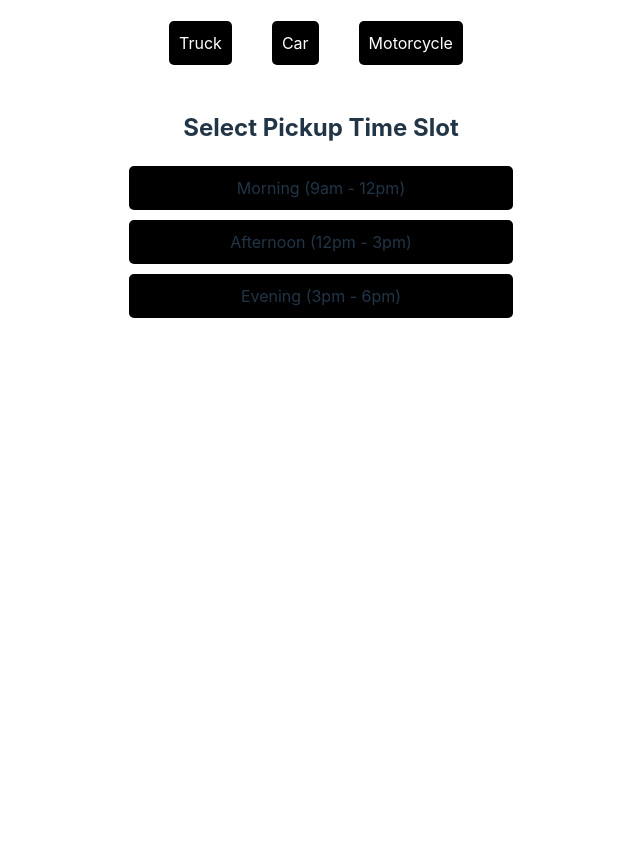
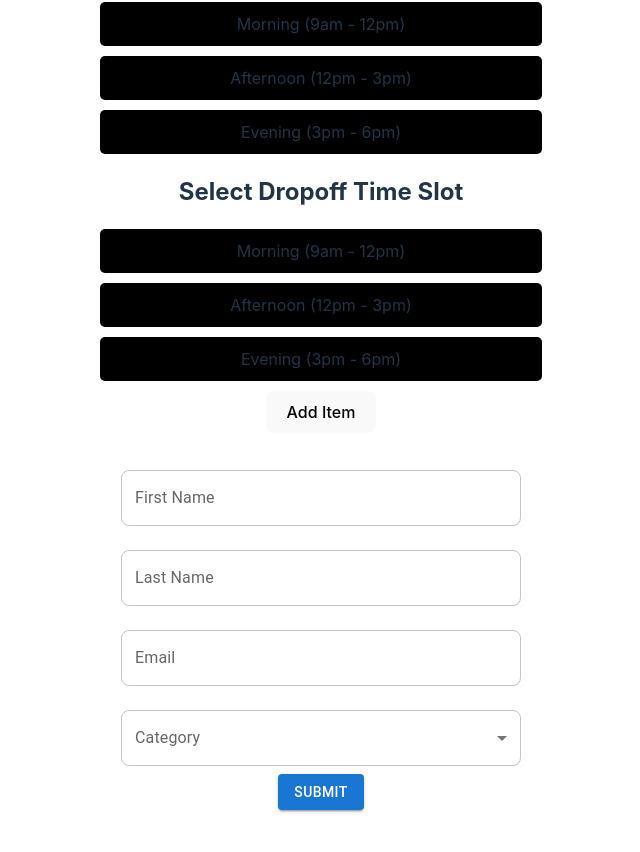
Before and after one commit to ZeyadAttia5/El-m4t4teen, a React (Vite) app in the folder Helpawy/: page /choose-item-type in a window 1280 px wide. Shown: the part 276-1128 px from the top of the page, without its empty margins (319-959 px from the left). Before the commit the page ends 800 px from the top, so only its background shows below. Built offline with nearby package versions, Linux system fonts and the light colour scheme.

Commit message:
added some components

```diff
--- a/Helpawy/package.json
+++ b/Helpawy/package.json
@@ -10,8 +10,12 @@
     "preview": "vite preview"
   },
   "dependencies": {
+    "@emotion/react": "^11.11.4",
+    "@emotion/styled": "^11.11.5",
+    "@mui/material": "^5.15.15",
     "react": "^18.2.0",
-    "react-dom": "^18.2.0"
+    "react-dom": "^18.2.0",
+    "react-router-dom": "^6.23.0"
   },
   "devDependencies": {
     "@types/react": "^18.2.66",
--- a/Helpawy/src/App.jsx
+++ b/Helpawy/src/App.jsx
@@ -1,14 +1,22 @@
 import './App.css'
 import TransportationPicker from './TransportationPicker/TransportationPicker.jsx'
 import SchedulePicker from './SchedulePicker/SchedulePicker.jsx'
+import ScheduleDropoff from './ScheduleDropoff/ScheduleDropoff.jsx'
+import ChooseItemTypePage from './ChooseItemTypePage/ChooseItemTypePage.jsx'; // Assuming you have a component for choosing item type
+import RedirectionButton from './RedirectionButton/RedirectionButton.jsx'
+import { BrowserRouter as Router } from 'react-router-dom';
+
 
 function App() {
 
   return (
     <>
-      {/* <Student name="Ahmed" /> */}
-      <TransportationPicker />
-      <SchedulePicker/>
+    <TransportationPicker/>
+    <SchedulePicker/>
+    <ScheduleDropoff/>
+      <Router>
+        <RedirectionButton title="Add Item" />
+      </Router>
     </>
   )
 }
--- /dev/null
+++ b/Helpawy/src/ChooseItemTypePage/ChooseItemTypePage.css
@@ -0,0 +1,32 @@
+/* App.css or any other CSS file where you define styles */
+.form-container {
+    width: 100%;
+    max-width: 400px;
+    /* Adjust width as needed */
+    margin: 0 auto;
+    padding: 20px;
+    border: 1px solid white;
+    border-radius: 5px;
+    background-color: white;
+}
+
+.form-field {
+    margin-bottom: 20px; /* Add spacing between form fields */
+  }
+
+  /* Adjust the border and placeholder behavior for all form fields */
+  .form-field .MuiOutlinedInput-root {
+    border-radius: 8px; /* Adjust the border radius as needed */
+  }
+
+  /* Style the placeholder text */
+  .form-field .MuiInputLabel-root.Mui-focused {
+    transform: translate(14px, -8px) scale(0.75); /* Adjust the position of the placeholder text */
+    background-color: #fff; /* Ensure the placeholder background matches the input field */
+    padding: 0 4px; /* Adjust padding as needed */
+  }
+
+
+.submit-button {
+    margin-top: 15px;
+}
--- /dev/null
+++ b/Helpawy/src/ChooseItemTypePage/ChooseItemTypePage.jsx
@@ -0,0 +1,94 @@
+import React, { useState } from 'react';
+import TextField from '@mui/material/TextField';
+import Button from '@mui/material/Button';
+import FormControl from '@mui/material/FormControl';
+import Select from '@mui/material/Select';
+import MenuItem from '@mui/material/MenuItem';
+import InputLabel from '@mui/material/InputLabel';
+import './ChooseItemTypePage.css'; // Import your CSS file
+
+const MyForm = () => {
+  // State for form fields
+  const [formData, setFormData] = useState({
+    firstName: '',
+    lastName: '',
+    email: '',
+    category: '',
+  });
+
+  // Handler for form field changes
+  const handleInputChange = (e) => {
+    const { name, value } = e.target;
+    setFormData((prevData) => ({
+      ...prevData,
+      [name]: value,
+    }));
+  };
+
+  // Handler for form submission
+  const handleSubmit = (e) => {
+    e.preventDefault();
+    // Handle form submission here (e.g., send data to server)
+    console.log('Form data:', formData);
+  };
+
+  return (
+    <form className="form-container" onSubmit={handleSubmit}>
+      <TextField
+        name="firstName"
+        label="First Name"
+        value={formData.firstName}
+        onChange={handleInputChange}
+        fullWidth
+        margin="normal"
+        className="form-field"
+      />
+      <TextField
+        name="lastName"
+        label="Last Name"
+        value={formData.lastName}
+        onChange={handleInputChange}
+        fullWidth
+        margin="normal"
+        className="form-field"
+      />
+      <TextField
+        name="email"
+        label="Email"
+        type="email"
+        value={formData.email}
+        onChange={handleInputChange}
+        fullWidth
+        margin="normal"
+        className="form-field"
+      />
+      <FormControl fullWidth margin="normal" className="form-field">
+        {/* <InputLabel id="category-label">Category</InputLabel> */}
+
+        <InputLabel
+        id="category-label"
+        type="category"
+        fullWidth
+        margin="normal"
+        className="form-field"
+      > Category</InputLabel>
+        <Select
+          labelId="category-label"
+          name="category"
+          value={formData.category}
+          onChange={handleInputChange}
+        >
+          <MenuItem value="health">Health Sector Donations</MenuItem>
+          <MenuItem value="school">School Supplies Donations</MenuItem>
+          <MenuItem value="refugee">Refugee and Poverty Line Needs</MenuItem>
+          <MenuItem value="orphanage">Orphanage Donations</MenuItem>
+        </Select>
+      </FormControl>
+      <Button type="submit" variant="contained" color="primary" className="submit-button">
+        Submit
+      </Button>
+    </form>
+  );
+};
+
+export default MyForm;
--- /dev/null
+++ b/Helpawy/src/RedirectionButton/RedirectionButton.css
@@ -0,0 +1,19 @@
+.Redirection-Button {
+    padding: 10px;
+    cursor: pointer;
+    border-radius: 5px;
+    margin-bottom: 10px;
+    background-color: #000000;
+    transition: background-color 0.3s ease-in-out;
+  }
+
+  .Redirection-Button:hover {
+    background-color: gray;
+    border: #000000;
+  }
+
+  /* .Redirection-Button:focus {
+    /* background-color: red; */
+    border: #000000;
+
+  } */
--- /dev/null
+++ b/Helpawy/src/RedirectionButton/RedirectionButton.jsx
@@ -0,0 +1,37 @@
+import PropTypes from 'prop-types';
+import React, { useState } from 'react';
+import { useNavigate, Route, Routes } from 'react-router-dom';
+import ChooseItemType from '../ChooseItemTypePage/ChooseItemTypePage.jsx';
+
+import './RedirectionButton.css';
+
+const RedirectionButton = ({ title }) => {
+    const [buttonVisible, setButtonVisible] = useState(true);
+
+    const navigateTo = useNavigate();
+
+    const handleAddItemClick = () => {
+        navigateTo('/choose-item-type');
+        setButtonVisible(false);
+    };
+
+    return (
+        <div>
+            {buttonVisible && (
+                <button className="redirection-button" onClick={handleAddItemClick}>
+                    {title}
+                </button>
+            )}
+
+            <Routes>
+                <Route path="/choose-item-type" element={<ChooseItemType />} />
+            </Routes>
+        </div>
+    );
+};
+
+RedirectionButton.propTypes = {
+    title: PropTypes.string.isRequired,
+};
+
+export default RedirectionButton;
--- /dev/null
+++ b/Helpawy/src/ScheduleDropoff/ScheduleDropoff.css
@@ -0,0 +1,16 @@
+.time-slot {
+    padding: 10px;
+    cursor: pointer;
+    border-radius: 5px;
+    margin-bottom: 10px;
+    background-color: #000000;
+    transition: background-color 0.3s ease-in-out;
+  }
+
+  .time-slot:hover {
+    background-color: gray;
+  }
+
+  .time-slot.selected {
+    background-color: gray;
+  }
--- /dev/null
+++ b/Helpawy/src/ScheduleDropoff/ScheduleDropoff.jsx
@@ -0,0 +1,31 @@
+import React, { useState } from 'react';
+import './ScheduleDropoff.css';
+const SchedulePicker = ({ onSelectTimeSlot }) => {
+  const [selectedTimeSlot, setSelectedTimeSlot] = useState('');
+
+  const handleSelectTimeSlot = (timeSlot) => {
+    setSelectedTimeSlot(timeSlot);
+    onSelectTimeSlot(timeSlot);
+  };
+
+  const timeSlots = ['Morning (9am - 12pm)', 'Afternoon (12pm - 3pm)', 'Evening (3pm - 6pm)'];
+
+  return (
+    <div>
+      <h2>Select Dropoff Time Slot</h2>
+      <div>
+        {timeSlots.map((timeSlot) => (
+          <div
+            key={timeSlot}
+            className={`time-slot ${selectedTimeSlot === timeSlot ? 'selected' : ''}`}
+            onClick={() => handleSelectTimeSlot(timeSlot)}
+          >
+            {timeSlot}
+          </div>
+        ))}
+      </div>
+    </div>
+  );
+};
+
+export default SchedulePicker;
--- a/Helpawy/src/main.jsx
+++ b/Helpawy/src/main.jsx
@@ -1,7 +1,7 @@
 import React from 'react'
 import ReactDOM from 'react-dom/client'
 import App from './App.jsx'
-import Student from './Student.jsx'
+// import Student from './Student.jsx'
 import './index.css'
 
 ReactDOM.createRoot(document.getElementById('root')).render(
```
Also changed, not shown: 1 other file (tests, documents, lock files or other folders).
